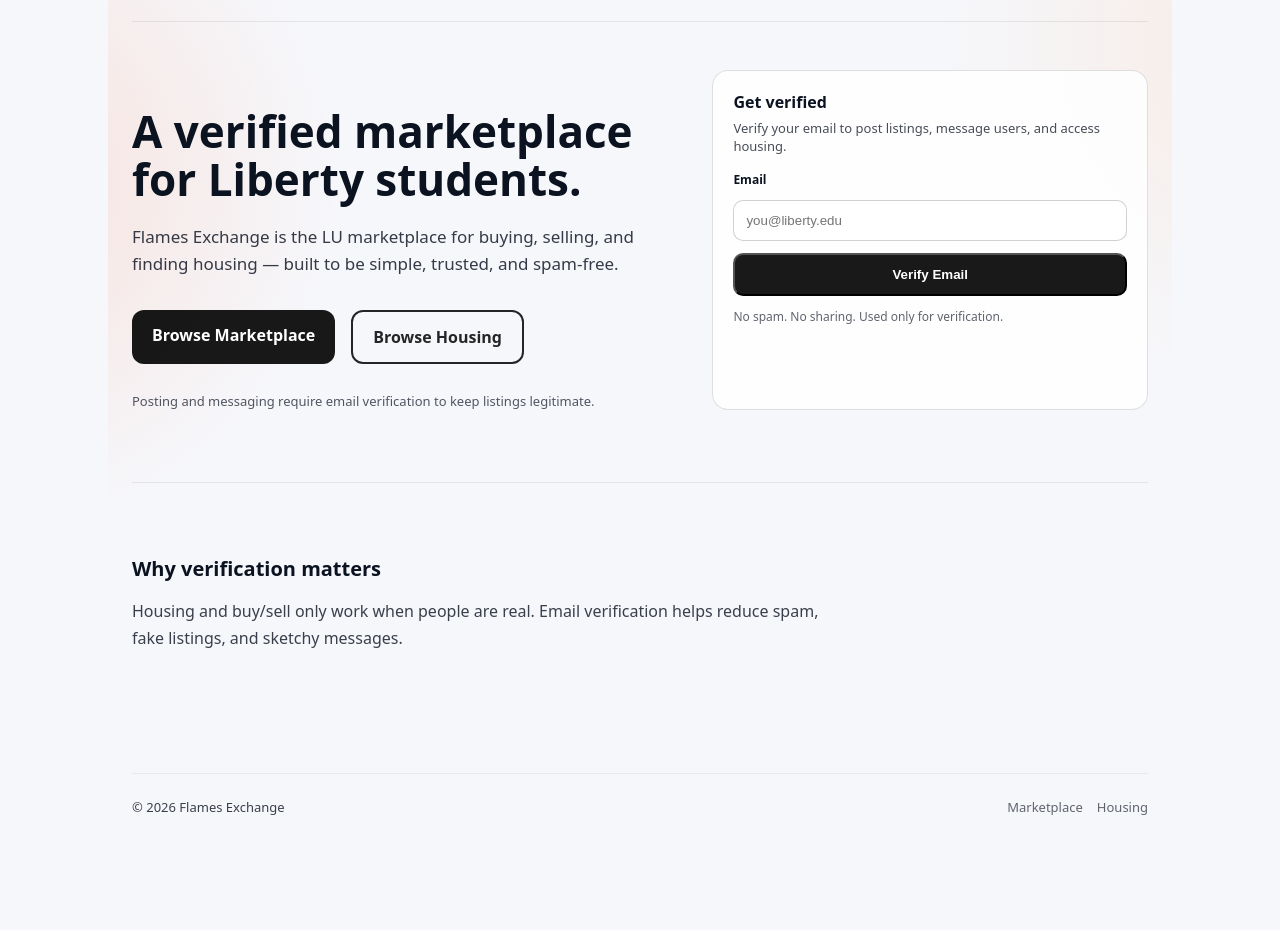
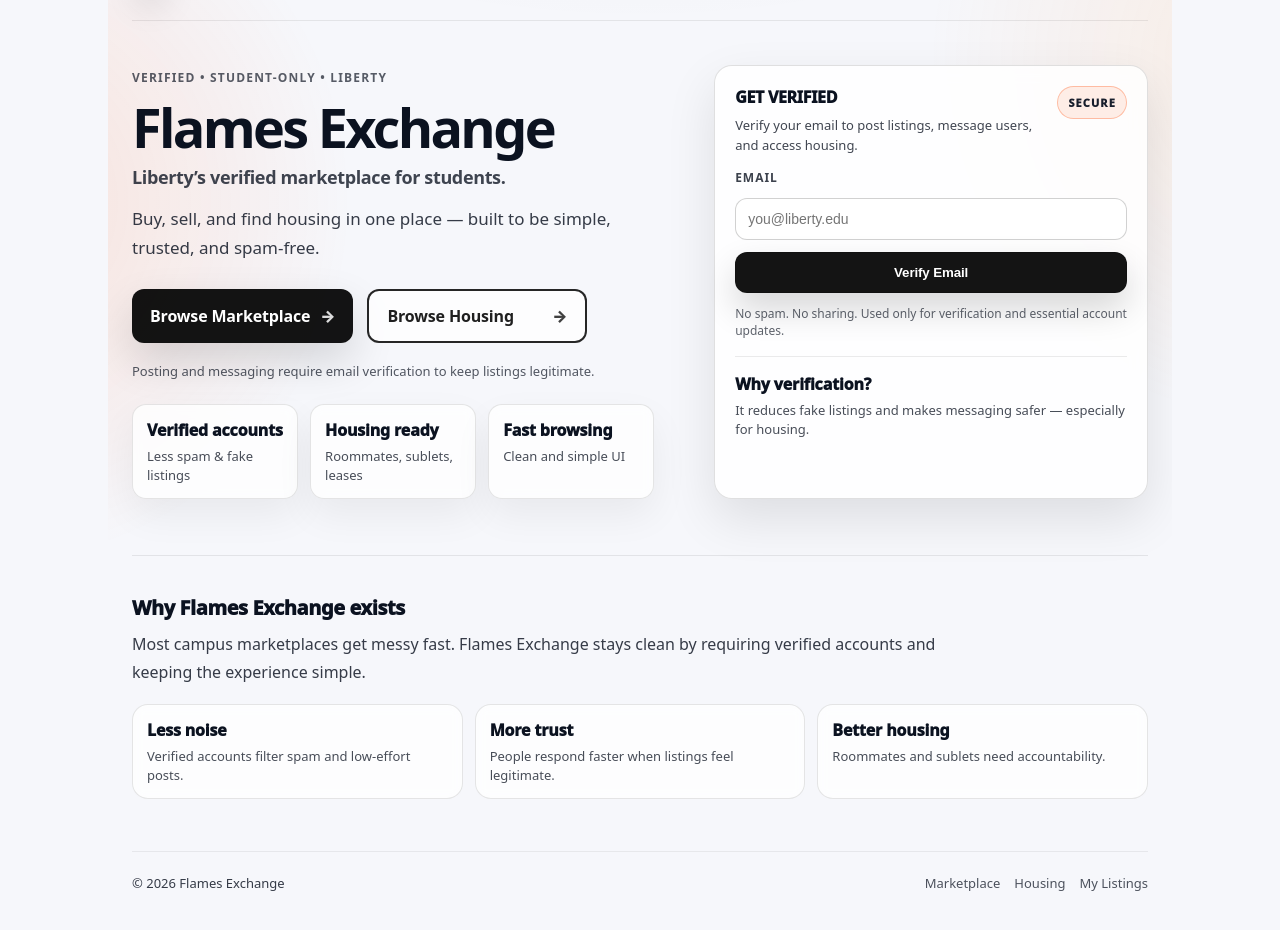
Before and after one commit to Mikeberg24/LU-Marketplace, a Next.js app: page / in a window 1280 px wide. Shown: the part 232-1162 px from the top of the page. Before the commit the page ends 1104 px from the top, so only its background shows below. Built offline with nearby package versions, Linux system fonts and the light colour scheme; no server answers.

Commit message:
Update homepage branding to Flames Exchange and refine layout

```diff
--- a/app/page.tsx
+++ b/app/page.tsx
@@ -51,66 +51,106 @@
 
   return (
     <main style={s.page}>
-      {/* Subtle flame / LU accent */}
+      {/* subtle flame accents (clean gradients, not cartoony) */}
       <div style={s.bg} aria-hidden />
 
       {/* Header */}
       <header style={s.header}>
         <div style={s.brand}>
-          <div style={s.logo} />
-          <div>
+          <div style={s.logo} aria-hidden />
+          <div style={s.brandText}>
             <div style={s.brandName}>Flames Exchange</div>
             <div style={s.brandSub}>LU Marketplace</div>
           </div>
         </div>
 
         <nav style={s.nav}>
-          <Link href="/marketplace" style={s.navLink}>Marketplace</Link>
-          <Link href="/housing" style={s.navLink}>Housing</Link>
-          <Link href="/sell" style={s.navLink}>Post</Link>
+          <Link href="/marketplace" style={s.navLink}>
+            Marketplace
+          </Link>
+          <Link href="/housing" style={s.navLink}>
+            Housing
+          </Link>
+          <Link href="/sell" style={s.navLink}>
+            Post
+          </Link>
         </nav>
       </header>
 
       {/* Hero */}
       <section style={s.hero}>
-        <div>
-          <h1 style={s.h1}>A verified marketplace for Liberty students.</h1>
+        <div style={s.heroLeft}>
+          <div style={s.kicker}>Verified • Student-only • Liberty</div>
+
+          <h1 style={s.h1}>Flames Exchange</h1>
+
+          <h2 style={s.subhead}>Liberty’s verified marketplace for students.</h2>
 
           <p style={s.lead}>
-            Flames Exchange is the LU marketplace for buying, selling, and finding housing —
-            built to be simple, trusted, and spam-free.
+            Buy, sell, and find housing in one place — built to be simple, trusted, and spam-free.
           </p>
 
-          {/* CTAs */}
           <div style={s.ctaRow}>
             <Link href="/marketplace" style={s.ctaPrimary}>
               Browse Marketplace
+              <span style={s.ctaIcon} aria-hidden>
+                →
+              </span>
             </Link>
 
             <Link href="/housing" style={s.ctaSecondary}>
               Browse Housing
+              <span style={s.ctaIcon} aria-hidden>
+                →
+              </span>
             </Link>
           </div>
 
           <div style={s.note}>
             Posting and messaging require email verification to keep listings legitimate.
           </div>
+
+          <div style={s.statsRow}>
+            <div style={s.stat}>
+              <div style={s.statTop}>Verified accounts</div>
+              <div style={s.statBottom}>Less spam & fake listings</div>
+            </div>
+            <div style={s.stat}>
+              <div style={s.statTop}>Housing ready</div>
+              <div style={s.statBottom}>Roommates, sublets, leases</div>
+            </div>
+            <div style={s.stat}>
+              <div style={s.statTop}>Fast browsing</div>
+              <div style={s.statBottom}>Clean and simple UI</div>
+            </div>
+          </div>
         </div>
 
-        {/* Verification */}
+        {/* Verification card */}
         <aside style={s.card}>
-          <div style={s.cardTitle}>Get verified</div>
-          <div style={s.cardSub}>
-            Verify your email to post listings, message users, and access housing.
+          <div style={s.cardHeader}>
+            <div>
+              <div style={s.cardTitle}>Get verified</div>
+              <div style={s.cardSub}>
+                Verify your email to post listings, message users, and access housing.
+              </div>
+            </div>
+            <div style={s.badge}>SECURE</div>
           </div>
 
           <form onSubmit={onVerify} style={s.form}>
-            <label style={s.label}>Email</label>
+            <label htmlFor="email" style={s.label}>
+              Email
+            </label>
+
             <input
+              id="email"
               type="email"
               placeholder="you@liberty.edu"
               value={email}
               onChange={(e) => setEmail(e.target.value)}
+              autoComplete="email"
+              spellCheck={false}
               style={s.input}
             />
 
@@ -119,7 +159,8 @@
               disabled={loading}
               style={{
                 ...s.verifyBtn,
-                opacity: loading ? 0.7 : 1,
+                opacity: loading ? 0.78 : 1,
+                cursor: loading ? "not-allowed" : "pointer",
               }}
             >
               {loading ? "Sending…" : "Verify Email"}
@@ -133,6 +174,10 @@
                     status.type === "ok"
                       ? "rgba(16,185,129,.35)"
                       : "rgba(239,68,68,.35)",
+                  background:
+                    status.type === "ok"
+                      ? "rgba(16,185,129,.08)"
+                      : "rgba(239,68,68,.08)",
                 }}
               >
                 {status.msg}
@@ -140,26 +185,58 @@
             )}
 
             <div style={s.privacy}>
-              No spam. No sharing. Used only for verification.
+              No spam. No sharing. Used only for verification and essential account updates.
             </div>
           </form>
+
+          <div style={s.cardRule} />
+
+          <div style={s.cardWhy}>
+            <div style={s.cardWhyTitle}>Why verification?</div>
+            <div style={s.cardWhyText}>
+              It reduces fake listings and makes messaging safer — especially for housing.
+            </div>
+          </div>
         </aside>
       </section>
 
-      {/* Why */}
+      {/* Why section */}
       <section style={s.section}>
-        <h2 style={s.h2}>Why verification matters</h2>
+        <h2 style={s.h2}>Why Flames Exchange exists</h2>
         <p style={s.p}>
-          Housing and buy/sell only work when people are real. Email verification
-          helps reduce spam, fake listings, and sketchy messages.
+          Most campus marketplaces get messy fast. Flames Exchange stays clean by requiring verified
+          accounts and keeping the experience simple.
         </p>
+
+        <div style={s.features}>
+          <div style={s.feature}>
+            <div style={s.featureTitle}>Less noise</div>
+            <div style={s.featureBody}>Verified accounts filter spam and low-effort posts.</div>
+          </div>
+          <div style={s.feature}>
+            <div style={s.featureTitle}>More trust</div>
+            <div style={s.featureBody}>People respond faster when listings feel legitimate.</div>
+          </div>
+          <div style={s.feature}>
+            <div style={s.featureTitle}>Better housing</div>
+            <div style={s.featureBody}>Roommates and sublets need accountability.</div>
+          </div>
+        </div>
       </section>
 
+      {/* Footer */}
       <footer style={s.footer}>
         <div>© {new Date().getFullYear()} Flames Exchange</div>
         <div style={s.footerLinks}>
-          <Link href="/marketplace" style={s.footerLink}>Marketplace</Link>
-          <Link href="/housing" style={s.footerLink}>Housing</Link>
+          <Link href="/marketplace" style={s.footerLink}>
+            Marketplace
+          </Link>
+          <Link href="/housing" style={s.footerLink}>
+            Housing
+          </Link>
+          <Link href="/my-listings" style={s.footerLink}>
+            My Listings
+          </Link>
         </div>
       </footer>
     </main>
@@ -172,141 +249,296 @@
     minHeight: "100vh",
     maxWidth: 1120,
     margin: "0 auto",
-    padding: "36px 24px 28px",
+    padding: "38px 24px 28px",
+    overflow: "hidden",
   },
 
+  // Clean "flame" vibe using gradients only
   bg: {
     position: "absolute",
     inset: 0,
     zIndex: 0,
-    background:
-      "radial-gradient(500px 500px at -120px 260px, rgba(255,88,24,.14), transparent 70%), radial-gradient(500px 500px at calc(100% + 120px) 120px, rgba(255,140,48,.12), transparent 70%)",
+    pointerEvents: "none",
+    background: `
+      radial-gradient(520px 520px at -120px 280px, rgba(255, 88, 24, 0.14) 0%, rgba(255, 88, 24, 0.06) 42%, rgba(255, 88, 24, 0.00) 70%),
+      radial-gradient(520px 520px at calc(100% + 120px) 140px, rgba(255, 140, 48, 0.12) 0%, rgba(255, 140, 48, 0.05) 42%, rgba(255, 140, 48, 0.00) 70%),
+      radial-gradient(900px 520px at 50% -260px, rgba(0,0,0,0.06) 0%, rgba(0,0,0,0.00) 70%)
+    `,
   },
 
   header: {
     position: "relative",
     zIndex: 1,
     display: "flex",
+    alignItems: "center",
     justifyContent: "space-between",
-    alignItems: "center",
-    paddingBottom: 24,
+    gap: 16,
+    paddingBottom: 22,
     borderBottom: "1px solid rgba(0,0,0,.08)",
-    marginBottom: 48,
   },
 
-  brand: { display: "flex", gap: 12, alignItems: "center" },
+  brand: { display: "flex", alignItems: "center", gap: 12 },
+  brandText: { display: "flex", flexDirection: "column" },
+
+  // Small LU-ish mark (abstract, clean)
   logo: {
-    width: 36,
-    height: 36,
-    borderRadius: 10,
+    width: 38,
+    height: 38,
+    borderRadius: 12,
+    border: "1px solid rgba(0,0,0,.12)",
     background:
-      "radial-gradient(circle at 30% 30%, rgba(255,88,24,.35), transparent 60%), rgba(0,0,0,.9)",
+      "radial-gradient(circle at 30% 30%, rgba(255,88,24,.35) 0%, rgba(255,88,24,.10) 58%, rgba(255,88,24,0) 72%), rgba(0,0,0,.92)",
+    boxShadow: "0 12px 30px rgba(0,0,0,.08)",
   },
-  brandName: { fontWeight: 900, letterSpacing: "-0.02em" },
-  brandSub: { fontSize: 12, opacity: 0.7 },
 
-  nav: { display: "flex", gap: 16 },
-  navLink: { textDecoration: "none", fontSize: 14, opacity: 0.85 },
+  brandName: {
+    fontWeight: 950,
+    letterSpacing: "-0.03em",
+    textTransform: "uppercase",
+    lineHeight: 1.05,
+  },
+  brandSub: { fontSize: 12, opacity: 0.72, marginTop: 3 },
+
+  nav: { display: "flex", gap: 16, flexWrap: "wrap" },
+  navLink: { textDecoration: "none", fontSize: 14, opacity: 0.86 },
 
   hero: {
     position: "relative",
     zIndex: 1,
     display: "grid",
     gridTemplateColumns: "1.1fr 0.9fr",
-    gap: 48,
-    marginBottom: 72,
+    gap: 52,
+    paddingTop: 44,
+    paddingBottom: 56,
   },
 
-  h1: { fontSize: 44, lineHeight: 1.1, marginBottom: 20 },
+  heroLeft: { paddingRight: 8 },
+
+  kicker: {
+    display: "inline-flex",
+    alignItems: "center",
+    gap: 10,
+    fontSize: 12,
+    fontWeight: 850,
+    letterSpacing: "0.10em",
+    textTransform: "uppercase",
+    opacity: 0.68,
+    marginBottom: 14,
+  },
+
+  h1: {
+    fontSize: 54,
+    lineHeight: 1.02,
+    letterSpacing: "-0.05em",
+    margin: "0 0 10px 0",
+  },
+
+  subhead: {
+    fontSize: 18,
+    fontWeight: 800,
+    letterSpacing: "-0.02em",
+    opacity: 0.78,
+    margin: "0 0 16px 0",
+  },
+
   lead: {
     fontSize: 17,
-    lineHeight: 1.6,
+    lineHeight: 1.7,
     opacity: 0.82,
-    maxWidth: 560,
-    marginBottom: 32,
+    margin: "0 0 26px 0",
+    maxWidth: 620,
   },
 
   ctaRow: {
     display: "flex",
-    gap: 16,
-    marginBottom: 28,
+    gap: 14,
+    flexWrap: "wrap",
+    marginBottom: 18,
   },
 
   ctaPrimary: {
-    padding: "14px 20px",
+    display: "inline-flex",
+    alignItems: "center",
+    justifyContent: "space-between",
+    gap: 10,
+    padding: "14px 18px",
     borderRadius: 12,
-    background: "rgba(0,0,0,.9)",
+    background: "rgba(0,0,0,.92)",
     color: "white",
     textDecoration: "none",
-    fontWeight: 800,
+    fontWeight: 900,
+    letterSpacing: "-0.01em",
+    boxShadow: "0 18px 44px rgba(0,0,0,.14)",
+    minWidth: 220,
   },
 
   ctaSecondary: {
-    padding: "14px 20px",
+    display: "inline-flex",
+    alignItems: "center",
+    justifyContent: "space-between",
+    gap: 10,
+    padding: "14px 18px",
     borderRadius: 12,
     border: "2px solid rgba(0,0,0,.85)",
+    color: "rgba(0,0,0,.88)",
+    background: "rgba(255,255,255,.72)",
     textDecoration: "none",
-    fontWeight: 800,
-    color: "rgba(0,0,0,.85)",
-    background: "transparent",
+    fontWeight: 900,
+    letterSpacing: "-0.01em",
+    minWidth: 220,
   },
 
-  note: { fontSize: 13, opacity: 0.7 },
+  ctaIcon: { opacity: 0.85, fontWeight: 900 },
+
+  note: { fontSize: 13, opacity: 0.70, lineHeight: 1.6, marginBottom: 22, maxWidth: 640 },
+
+  statsRow: {
+    display: "grid",
+    gridTemplateColumns: "repeat(3, 1fr)",
+    gap: 12,
+    maxWidth: 760,
+    marginTop: 10,
+  },
+
+  stat: {
+    padding: 14,
+    borderRadius: 14,
+    border: "1px solid rgba(0,0,0,.10)",
+    background: "rgba(255,255,255,.78)",
+    backdropFilter: "blur(6px)",
+    boxShadow: "0 16px 38px rgba(0,0,0,.06)",
+  },
+  statTop: { fontWeight: 950, letterSpacing: "-0.01em" },
+  statBottom: { marginTop: 6, fontSize: 13, opacity: 0.75, lineHeight: 1.45 },
 
   card: {
     border: "1px solid rgba(0,0,0,.12)",
-    borderRadius: 16,
+    borderRadius: 18,
     padding: 20,
-    background: "rgba(255,255,255,.85)",
+    background: "rgba(255,255,255,.84)",
+    backdropFilter: "blur(8px)",
+    boxShadow: "0 20px 50px rgba(0,0,0,.10)",
   },
 
-  cardTitle: { fontWeight: 900, marginBottom: 6 },
-  cardSub: { fontSize: 13, opacity: 0.75, marginBottom: 16 },
+  cardHeader: {
+    display: "flex",
+    alignItems: "flex-start",
+    justifyContent: "space-between",
+    gap: 12,
+    marginBottom: 6,
+  },
 
-  form: { display: "flex", flexDirection: "column", gap: 12 },
-  label: { fontSize: 12, fontWeight: 800 },
+  cardTitle: {
+    fontWeight: 950,
+    letterSpacing: "-0.02em",
+    fontSize: 16,
+    textTransform: "uppercase",
+  },
+  cardSub: { marginTop: 8, fontSize: 13, opacity: 0.78, lineHeight: 1.5, maxWidth: 360 },
+
+  badge: {
+    fontSize: 11,
+    fontWeight: 950,
+    letterSpacing: "0.10em",
+    textTransform: "uppercase",
+    padding: "8px 10px",
+    borderRadius: 999,
+    border: "1px solid rgba(255,88,24,.35)",
+    background: "rgba(255,88,24,.10)",
+    opacity: 0.95,
+    whiteSpace: "nowrap",
+  },
+
+  form: { marginTop: 14, display: "flex", flexDirection: "column", gap: 12 },
+
+  label: {
+    fontSize: 12,
+    fontWeight: 900,
+    opacity: 0.80,
+    letterSpacing: "0.08em",
+    textTransform: "uppercase",
+  },
+
   input: {
-    padding: "12px",
-    borderRadius: 10,
+    width: "100%",
+    padding: "12px 12px",
+    borderRadius: 12,
     border: "1px solid rgba(0,0,0,.18)",
+    outline: "none",
+    fontSize: 14,
+    background: "white",
   },
 
   verifyBtn: {
-    padding: "12px",
-    borderRadius: 10,
-    background: "rgba(0,0,0,.9)",
+    width: "100%",
+    padding: "12px 12px",
+    borderRadius: 12,
+    border: "1px solid rgba(0,0,0,.16)",
+    background: "rgba(0,0,0,.92)",
     color: "white",
-    fontWeight: 800,
+    fontWeight: 900,
+    letterSpacing: "-0.01em",
+    boxShadow: "0 16px 34px rgba(0,0,0,.16)",
   },
 
   status: {
-    padding: "10px",
-    borderRadius: 10,
-    border: "1px solid",
+    padding: "10px 12px",
+    borderRadius: 12,
+    border: "1px solid rgba(0,0,0,.12)",
     fontSize: 13,
+    lineHeight: 1.45,
   },
 
-  privacy: { fontSize: 12, opacity: 0.65 },
+  privacy: { fontSize: 12, opacity: 0.66, lineHeight: 1.45 },
+
+  cardRule: { height: 1, background: "rgba(0,0,0,.08)", margin: "16px 0" },
+  cardWhy: { display: "flex", flexDirection: "column", gap: 6 },
+  cardWhyTitle: { fontWeight: 950, letterSpacing: "-0.01em" },
+  cardWhyText: { fontSize: 13, opacity: 0.75, lineHeight: 1.45 },
 
   section: {
-    paddingTop: 56,
-    paddingBottom: 56,
+    position: "relative",
+    zIndex: 1,
+    paddingTop: 38,
+    paddingBottom: 38,
     borderTop: "1px solid rgba(0,0,0,.08)",
   },
 
-  h2: { fontSize: 20, marginBottom: 10 },
-  p: { maxWidth: 700, lineHeight: 1.7, opacity: 0.8 },
+  h2: { fontSize: 20, margin: "0 0 10px 0", fontWeight: 950, letterSpacing: "-0.02em" },
+  p: { maxWidth: 820, lineHeight: 1.7, opacity: 0.82, margin: 0 },
+
+  features: {
+    display: "grid",
+    gridTemplateColumns: "repeat(3, 1fr)",
+    gap: 12,
+    marginTop: 18,
+  },
+
+  feature: {
+    padding: 14,
+    borderRadius: 16,
+    border: "1px solid rgba(0,0,0,.10)",
+    background: "rgba(255,255,255,.78)",
+    backdropFilter: "blur(6px)",
+  },
+
+  featureTitle: { fontWeight: 950, letterSpacing: "-0.01em" },
+  featureBody: { marginTop: 6, fontSize: 13, opacity: 0.75, lineHeight: 1.45 },
 
   footer: {
-    marginTop: 48,
-    paddingTop: 24,
-    borderTop: "1px solid rgba(0,0,0,.08)",
+    position: "relative",
+    zIndex: 1,
     display: "flex",
     justifyContent: "space-between",
+    gap: 12,
+    paddingTop: 22,
+    borderTop: "1px solid rgba(0,0,0,.08)",
+    marginTop: 14,
     fontSize: 13,
-    opacity: 0.8,
+    opacity: 0.82,
+    flexWrap: "wrap",
   },
 
-  footerLinks: { display: "flex", gap: 14 },
-  footerLink: { textDecoration: "none", opacity: 0.8 },
+  footerLinks: { display: "flex", gap: 14, flexWrap: "wrap" },
+  footerLink: { textDecoration: "none", opacity: 0.88 },
 };
```
